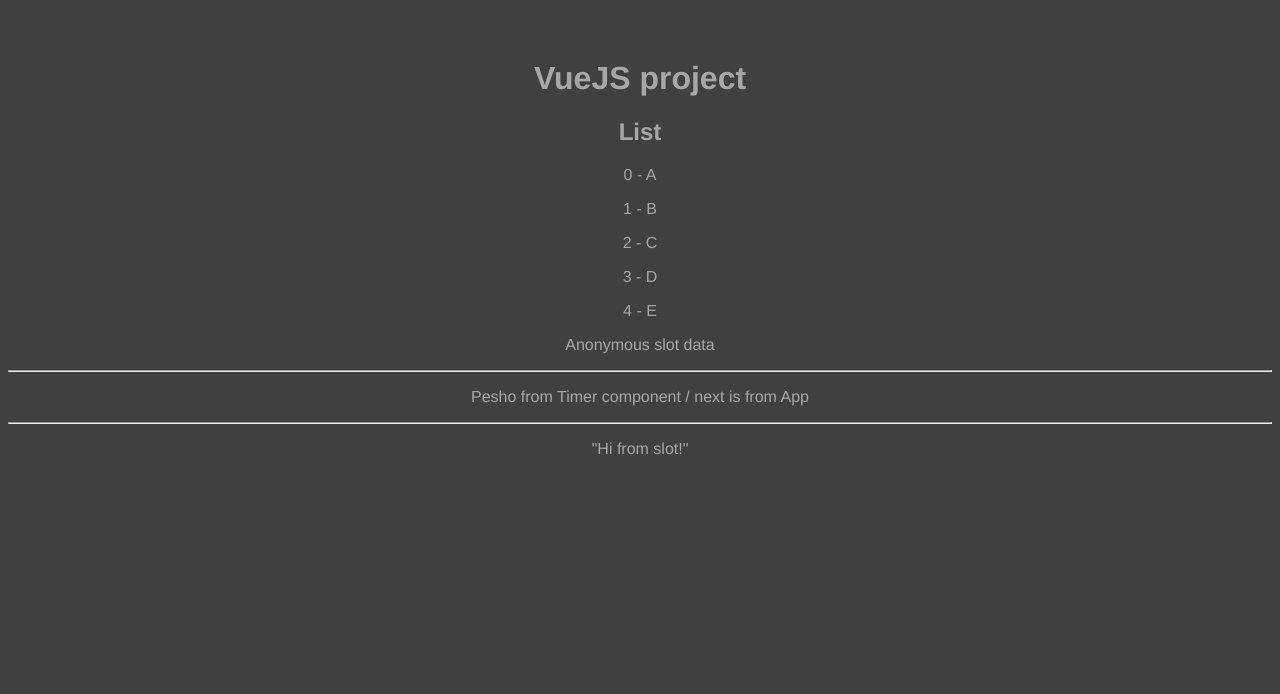
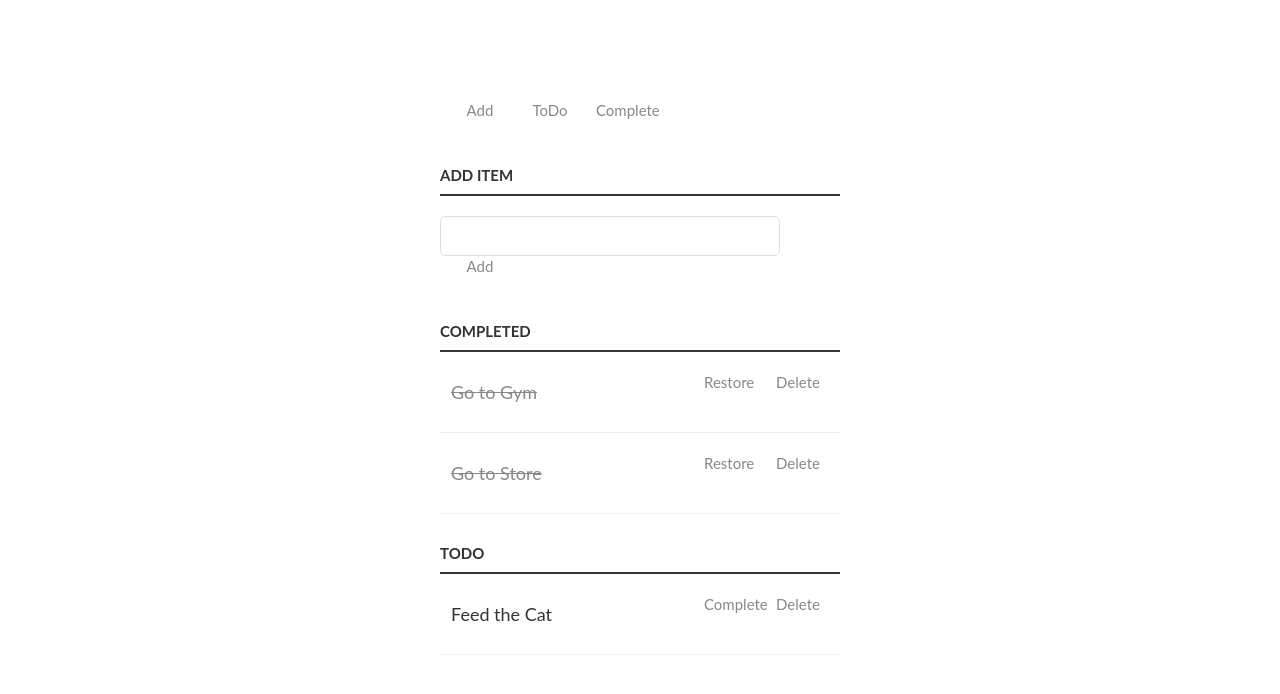
Before and after one commit to AChristoff/VueJS-education, a Vue app: page / in a window 1280 px wide. Shown: the top 694 px of the page. Built offline with nearby package versions, Linux system fonts and the light colour scheme.

Commit message:
initial commit

```diff
--- /dev/null
+++ b/postcss.config.js
@@ -0,0 +1,5 @@
+module.exports = {
+  plugins: {
+    autoprefixer: {}
+  }
+}
--- a/public/index.html
+++ b/public/index.html
@@ -5,15 +5,13 @@
     <meta http-equiv="X-UA-Compatible" content="IE=edge">
     <meta name="viewport" content="width=device-width,initial-scale=1.0">
     <link rel="icon" href="<%= BASE_URL %>favicon.ico">
-    <title>app</title>
+    <title>todo-app</title>
   </head>
   <body>
-
     <noscript>
-      <strong>We're sorry but app doesn't work properly without JavaScript enabled. Please enable it to continue.</strong>
+      <strong>We're sorry but todo-app doesn't work properly without JavaScript enabled. Please enable it to continue.</strong>
     </noscript>
-
     <div id="app"></div>
-
+    <!-- built files will be auto injected -->
   </body>
 </html>
--- a/src/App.vue
+++ b/src/App.vue
@@ -1,53 +1,178 @@
 <template>
-    <div id="app">
-        <!-- Data (local) -->
-        <h1>{{title}}</h1>
+    <div class="container">
+        <button>Add</button>
+        <button>ToDo</button>
+        <button>Complete</button>
 
-        <Timer :message="timerMessage" :numbers="timerList">
-            <!-- Anonymous slots data (for Timer) -->
-            <p>Anonymous slot data</p>
-            <!-- Named slots data (for Timer) -->
-            <template v-slot:personSlotName="slotProps">
-                <p>{{slotProps.person.name}} / next is from App</p>
-            </template>
-            <template v-slot:message>
-                <p>{{message}}</p>
-            </template>
-        </Timer>
+        <p>
+            <label for="new-task">Add Item</label>
+            <input id="new-task" type="text"/>
+            <button>Add</button>
+        </p>
 
+        <h3>Completed</h3>
+        <ul id="completed-tasks">
+            <li>
+                <label>Go to Gym</label>
+                <button class="restore">Restore</button>
+                <button class="delete">Delete</button>
+            </li>
+            <li>
+                <label>Go to Store</label>
+                <button class="restore">Restore</button>
+                <button class="delete">Delete</button>
+            </li>
+        </ul>
+
+        <h3>Todo</h3>
+        <ul id="incomplete-tasks">
+            <li>
+                <label>Feed the Cat</label>
+                <button class="complete">Complete</button>
+                <button class="delete">Delete</button>
+            </li>
+        </ul>
     </div>
 </template>
 
 <script>
-    import Timer from "./components/Timer";
 
     export default {
         name: 'app',
-        data() {
-            return {
-                title: 'VueJS project',
-                timerMessage: 'List',
-                timerList: ['A', 'B', 'C', 'D', 'E'],
-                name: 'Gosho says',
-                message: '"Hi from slot!"',
-            }
-        },
-        components: {
-            Timer,
-        }
     }
 </script>
 
 <style>
+    /* Global Style */
+
     body {
-        background: #404040;
+        background: #fff;
+        color: #333;
+        font-family: Lato, sans-serif;
     }
-    #app {
-        font-family: 'Avenir', Helvetica, Arial, sans-serif;
-        -webkit-font-smoothing: antialiased;
-        -moz-osx-font-smoothing: grayscale;
-        text-align: center;
-        color: #a7a7a7;
-        margin-top: 60px;
+
+    .container {
+        display: block;
+        width: 400px;
+        margin: 100px auto 0;
+    }
+
+    ul {
+        margin: 0;
+        padding: 0;
+    }
+
+    li * {
+        float: left;
+    }
+
+    li, h3 {
+        clear: both;
+        list-style: none;
+    }
+
+    input, button {
+        outline: none;
+    }
+
+    button {
+        background: none;
+        border: 0px;
+        color: #888;
+        font-size: 15px;
+        width: 60px;
+        margin: 10px 0 0;
+        font-family: Lato, sans-serif;
+        cursor: pointer;
+    }
+
+    button:hover {
+        color: #333;
+    }
+
+    h3, label[for="new-task"] {
+        color: #333;
+        font-weight: 700;
+        font-size: 15px;
+        border-bottom: 2px solid #333;
+        padding: 30px 0 10px;
+        margin: 0;
+        text-transform: uppercase;
+    }
+
+    input[type="text"] {
+        margin: 0;
+        font-size: 18px;
+        line-height: 18px;
+        height: 18px;
+        padding: 10px;
+        border: 1px solid #ddd;
+        background: #fff;
+        border-radius: 6px;
+        font-family: Lato, sans-serif;
+        color: #888;
+    }
+
+    input[type="text"]:focus {
+        color: #333;
+    }
+
+    /* Add Item  */
+
+    label[for="new-task"] {
+        display: block;
+        margin: 0 0 20px;
+    }
+
+    input#new-task {
+        float: left;
+        width: 318px;
+    }
+
+    p > button:hover {
+        color: #0fc57c;
+    }
+
+    /* ToDo List */
+
+    li {
+        overflow: hidden;
+        padding: 20px 0;
+        border-bottom: 1px solid #eee;
+    }
+
+    li > label {
+        font-size: 18px;
+        line-height: 40px;
+        width: 237px;
+        padding: 0 0 0 11px;
+    }
+
+    button {
+        margin: 0 0 0 10px;
+    }
+
+    /* Completed Tasks */
+
+    #completed-tasks label {
+        text-decoration: line-through;
+        color: #888;
+    }
+
+    li {
+        overflow: hidden;
+        padding: 20px 0;
+        border-bottom: 1px solid #eee;
+    }
+
+    li > label {
+        font-size: 18px;
+        line-height: 40px;
+        width: 237px;
+        padding: 0 0 0 11px;
+    }
+
+    li > .delete:hover {
+        color: #cf2323;
     }
 </style>
--- a/src/components/Timer.vue
+++ /dev/null
@@ -1,53 +0,0 @@
-<template>
-    <div>
-
-        <!-- Proprs (from App) -->
-        <h2>{{message}}</h2>
-        <p v-for="(number, index) in numbers" :key="index">{{index + " - " + number}}</p>
-
-        <!-- Anonymous slots (from App) -->
-        <slot>Default content is there is no incoming data</slot>
-        <!-- Named slots (from App) -->
-        <hr>
-        <slot name="personSlotName" :person="person" >Default name - Pesho</slot>
-        <hr>
-        <slot name="message">Default message - Hi</slot>
-
-
-    </div>
-</template>
-
-<script>
-    export default {
-        name: "Timer",
-        props: {
-            message: {
-                type: String,
-                default: 'default value',
-                validator(value) {
-                    return value.length < 20;
-                }
-            },
-            numbers: {
-                type: Array,
-                validator(arr) {
-                    return arr.every(el => typeof el === 'string')
-                },
-                required: true,
-            },
-        },
-        data() {
-            return {
-                person: {
-                    name: 'Pesho from Timer component',
-                    age: 18,
-                    email: 'pesho@mail.com'
-                }
-            }
-        }
-    }
-</script>
-
-<style scoped>
-
-</style>
--- a/src/main.js
+++ b/src/main.js
@@ -1,8 +1,8 @@
 import Vue from 'vue'
 import App from './App.vue'
 
-Vue.config.productionTip = false;
+Vue.config.productionTip = false
 
 new Vue({
   render: h => h(App),
-}).$mount('#app');
+}).$mount('#app')
```
Also changed, not shown: package.json (+5 -28 lines), src/assets/js/tasks.js (added, +22 -0 lines), src/components/HelloWorld.vue (+29 -4 lines), .browserslistrc (added), .eslintrc.js (added), 2 other files (tests, documents, lock files or other folders).
